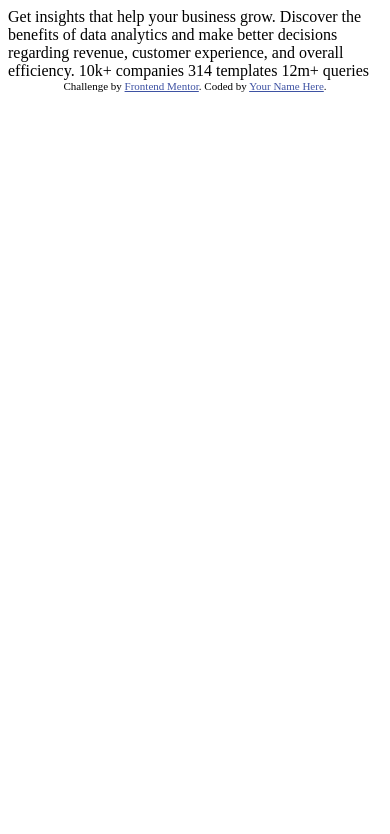
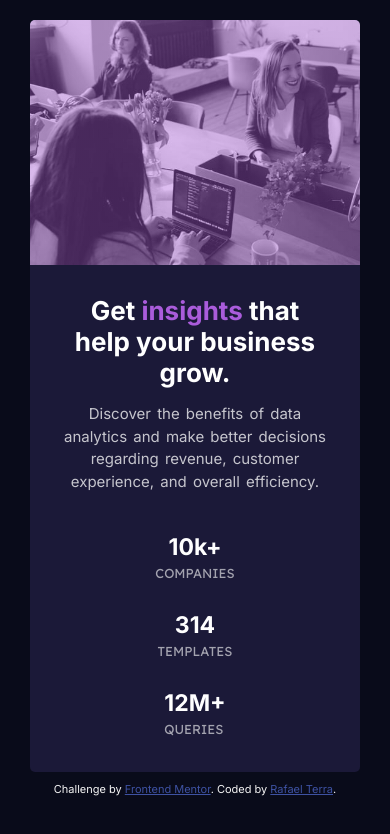
Before and after one commit to rterra90/01mentor-StatsPreviewCardComponent, a plain HTML site: page index.html in a window 390 px wide. Drawn offline with Linux system fonts and the light colour scheme.

Commit message:
Update index.html

```diff
--- a/index.html
+++ b/index.html
@@ -9,25 +9,157 @@
   <title>Frontend Mentor | Stats preview card component</title>
 
   <!-- Feel free to remove these styles or customise in your own stylesheet 👍 -->
+  <link rel="preconnect" href="https://fonts.gstatic.com">
+<link href="https://fonts.googleapis.com/css2?family=Inter:wght@400;700&family=Lexend+Deca&display=swap" rel="stylesheet">
   <style>
-    .attribution { font-size: 11px; text-align: center; }
+    body{
+      background: hsl(233, 47%, 7%);
+      font-family: "Inter", sans-serif;
+    }
+    main{
+      background: hsl(244, 38%, 16%);
+      max-width: 1118px;
+      min-height: 422px;
+      margin: 9% auto 10px;
+      border-radius: 5px;
+      display: flex;
+      flex-wrap: wrap;
+      justify-content: center;
+    }
+    .left{
+      display: flex;
+      flex-direction: column;
+    }
+    .left h1{
+     font-weight: 700;
+     margin-top: 70px;
+     max-width: 588px;
+     box-sizing: border-box;
+     padding: 0 50px 0 70px;
+     color: hsl(0, 0%, 100%);
+     font-size: 38px;
+    }
+    h1 span{
+      color:hsl(277, 64%, 61%);
+    }
+    .left p{
+      width: 360px;
+      margin: 0 0 0 70px;
+      font-size: 15px;
+      font-weight: 400;
+      word-spacing: 2px;
+      line-height: 1.5;
+      color: hsla(0, 0%, 100%, 0.75);
+    }
+    .stats-container{
+      display: flex;
+      padding-left: 70px;
+      justify-content: flex-start;
+      margin-top: 64px;
+      font-family: "Lexend Deca", serif;
+      text-transform: uppercase;
+
+    }
+    .stats-container div{
+      font-size: 13px;
+      color:hsla(0, 0%, 100%, 0.6);
+    }
+    .stats-container span{
+      display: block;
+      font-family: "Inter", sans-serif;
+      font-weight: 700;
+      font-size: 23px;
+      color: hsl(0, 0%, 100%);
+      margin-bottom: 4px;
+    }
+    .stats-container div:nth-child(1) span{
+      text-transform: none;
+    }
+    .stats-container div+div{
+      margin-left: 70px;
+    }
+    .right{
+      background: linear-gradient(hsl(277, 64%, 61%, .4), hsl(277, 64%, 61%, .4)), url("/images/image-header-desktop.jpg");
+      width: 530px;
+      border-radius: 0 5px 5px 0;
+      background-position-y: -10px;
+      padding: 211px 0;
+    }
+    .attribution { font-size: 11px; text-align: center; color:whitesmoke }
     .attribution a { color: hsl(228, 45%, 44%); }
+
+    @media(max-width:1155px){
+      main{
+        max-width: 330px;
+        height: auto;
+        margin-top: 20px
+      }
+      .left{
+        order: 2;
+        width: 330px;
+      }
+      .left h1{
+        text-align: center;
+        font-size: 26px;
+        margin-top: 15px;
+        padding: 15px 40px;
+        margin-bottom:0;
+      }
+      .left p{
+        text-align: center;
+        margin: 0 auto;
+        width: 80%;
+      }
+      .stats-container{
+        flex-direction: column;
+        padding-left: 0;
+        align-items: center;
+        margin-top:40px;
+      }
+      .stats-container div+div{
+      margin-left: 0px;
+    }
+      .stats-container span{
+        text-align: center;
+      }
+      .stats-container div+div{
+        margin-top: 30px;
+      }
+      .stats3{
+        margin-bottom: 35px;
+      }
+      .right{
+        border-radius: 5px 5px 0 0;
+        padding: 0 0;
+        background-size: cover;
+        height: 245px;
+        background-position-y: -4px;
+      }
+    }
   </style>
 </head>
 <body>
+  <main>
+    <div class="left">
+      <h1>Get <span>insights</span> that help your business grow.</h1>
 
-  Get insights that help your business grow.
+      <p>Discover the benefits of data analytics and make better decisions regarding revenue, customer
+      experience, and overall efficiency.</p>
+      <div class="stats-container">
+        <div class="stats1"><span>10k+</span>companies</div>
+        <div class="stats2"><span>314</span>templates</div>
+        <div class="stats3"><span>12m+</span>queries</div>
+      </div>
+    </div>
+    <div class="right">
+      <!-- <img src="/images/image-header-desktop.jpg" alt="Header"> -->
+    </div>
+  </main>
 
-  Discover the benefits of data analytics and make better decisions regarding revenue, customer
-  experience, and overall efficiency.
-
-  10k+ companies
-  314 templates
-  12m+ queries
 
   <div class="attribution">
     Challenge by <a href="https://www.frontendmentor.io?ref=challenge" target="_blank">Frontend Mentor</a>.
-    Coded by <a href="#">Your Name Here</a>.
+    Coded by <a href="#">Rafael Terra</a>.
   </div>
 </body>
 </html>
```
